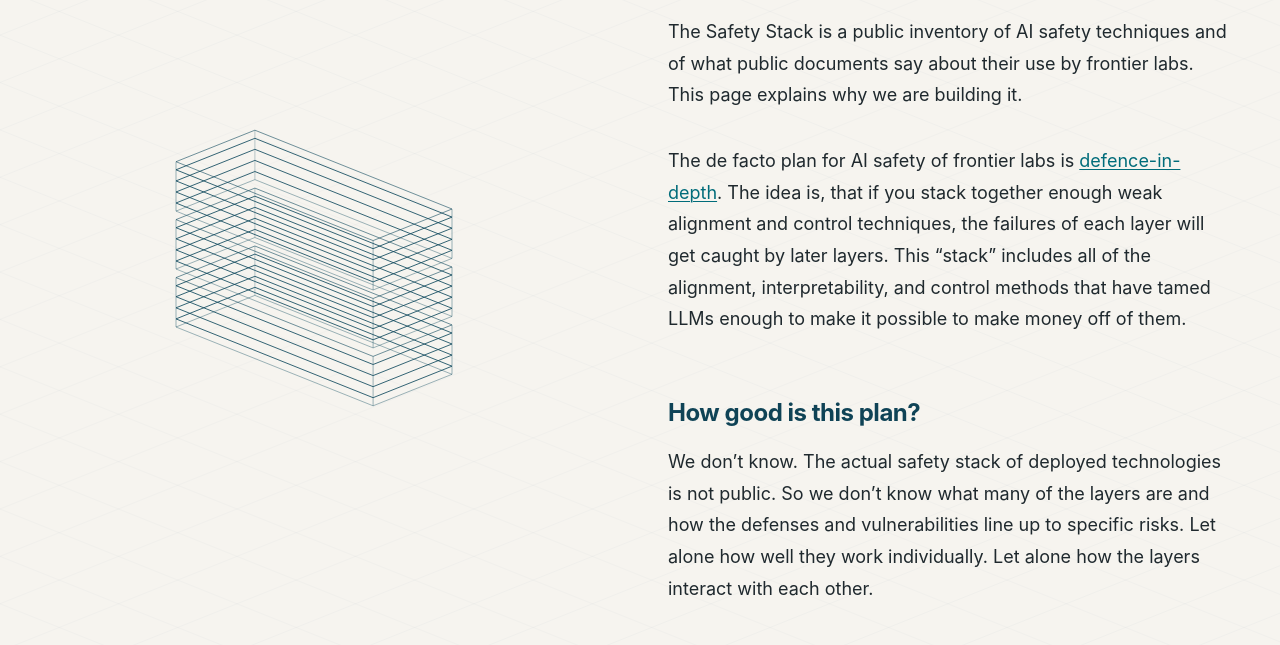
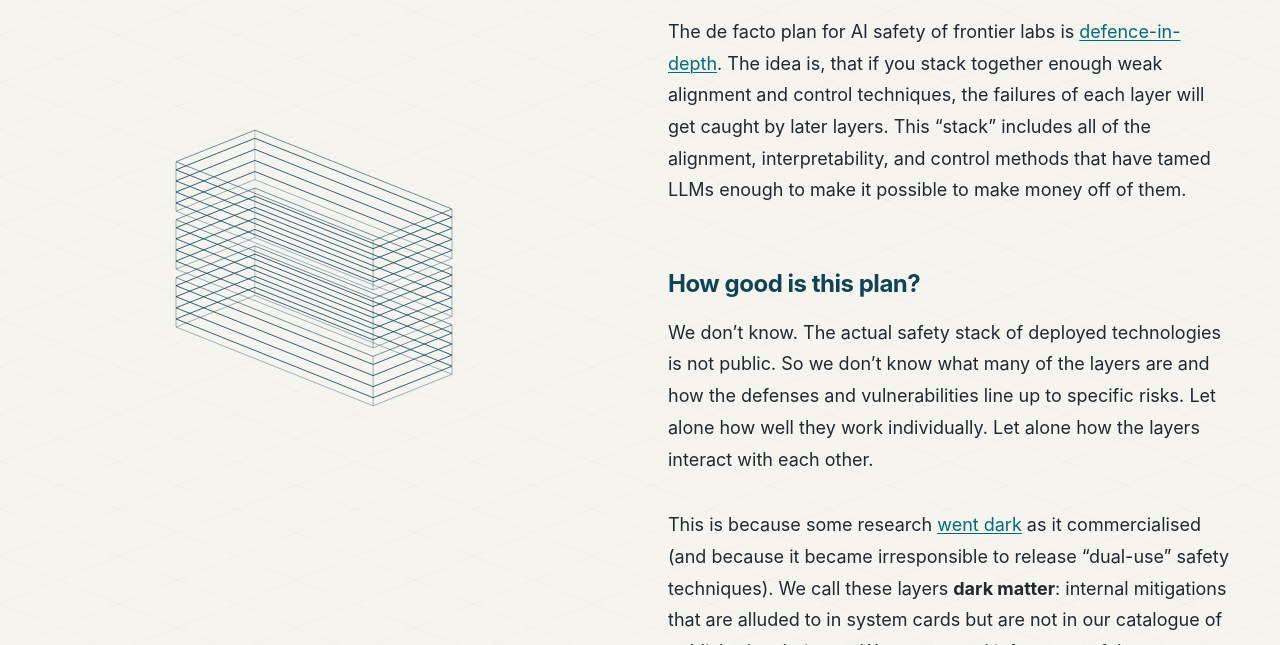
Before and after one commit to thesafetystack/website, a plain HTML site: page why.html in a window 1280 px wide. Shown: the part 155-800 px from the top of the page. Drawn offline with Linux system fonts and the light colour scheme.

Commit message:
Why Stack?: drop the lead paragraph again (the front page already says what the project is)
Co-Authored-By: Claude Fable 5.2 <noreply@anthropic.com>

```diff
--- a/why.html
+++ b/why.html
@@ -82,7 +82,6 @@
 
     <div style="min-width:0;{{ textStyle }}">
       <h1 style="margin:0 0 20px;font-size:clamp(32px,3.4vw,46px);line-height:1.08;font-weight:700;color:var(--heading,#114b5f)">Why Stack?</h1>
-      <p style="margin:0 0 34px;{{ argStyle }}">The Safety Stack is a public inventory of AI safety techniques and of what public documents say about their use by frontier labs. This page explains why we are building it.</p>
       <p style="margin:0 0 64px;{{ argStyle }}"><span data-s="m0">The de facto plan for AI safety of frontier labs is <a href="https://www.far.ai/blog/defense-in-depth" target="_blank" rel="noopener">defence-in-depth</a>.</span> <span data-s="t1">The idea is, that if you stack together enough weak alignment and control techniques, the failures of each layer will get caught by later layers.</span> <span data-s="t2">This “stack” includes all of the alignment, interpretability, and control methods that have tamed LLMs enough to make it possible to make money off of them.</span></p>
 
       <h2 data-s="h" style="margin:0 0 18px;font-size:24px;line-height:1.2;font-weight:700;color:var(--heading,#114b5f)">How good is this plan?</h2>
```
